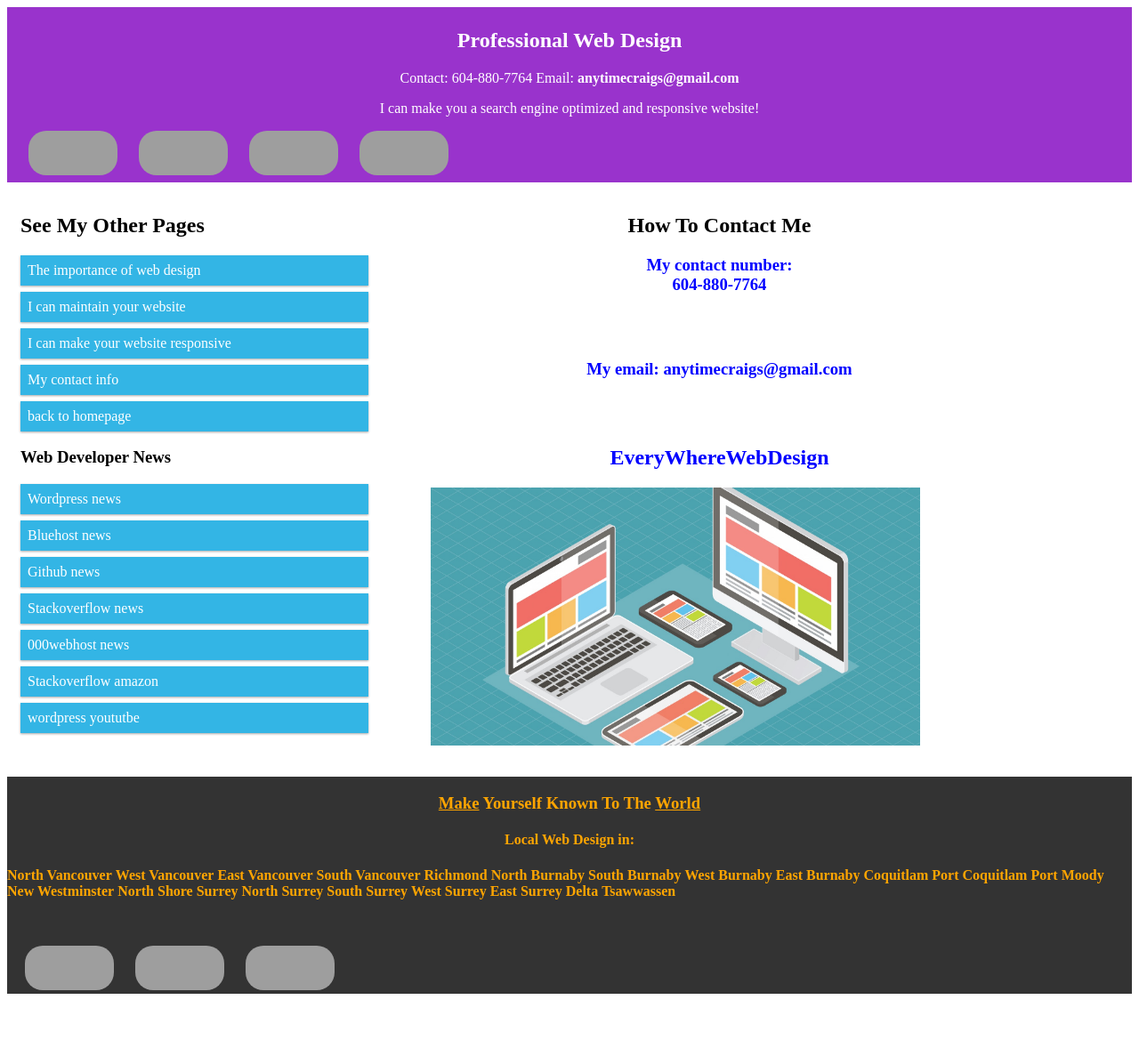
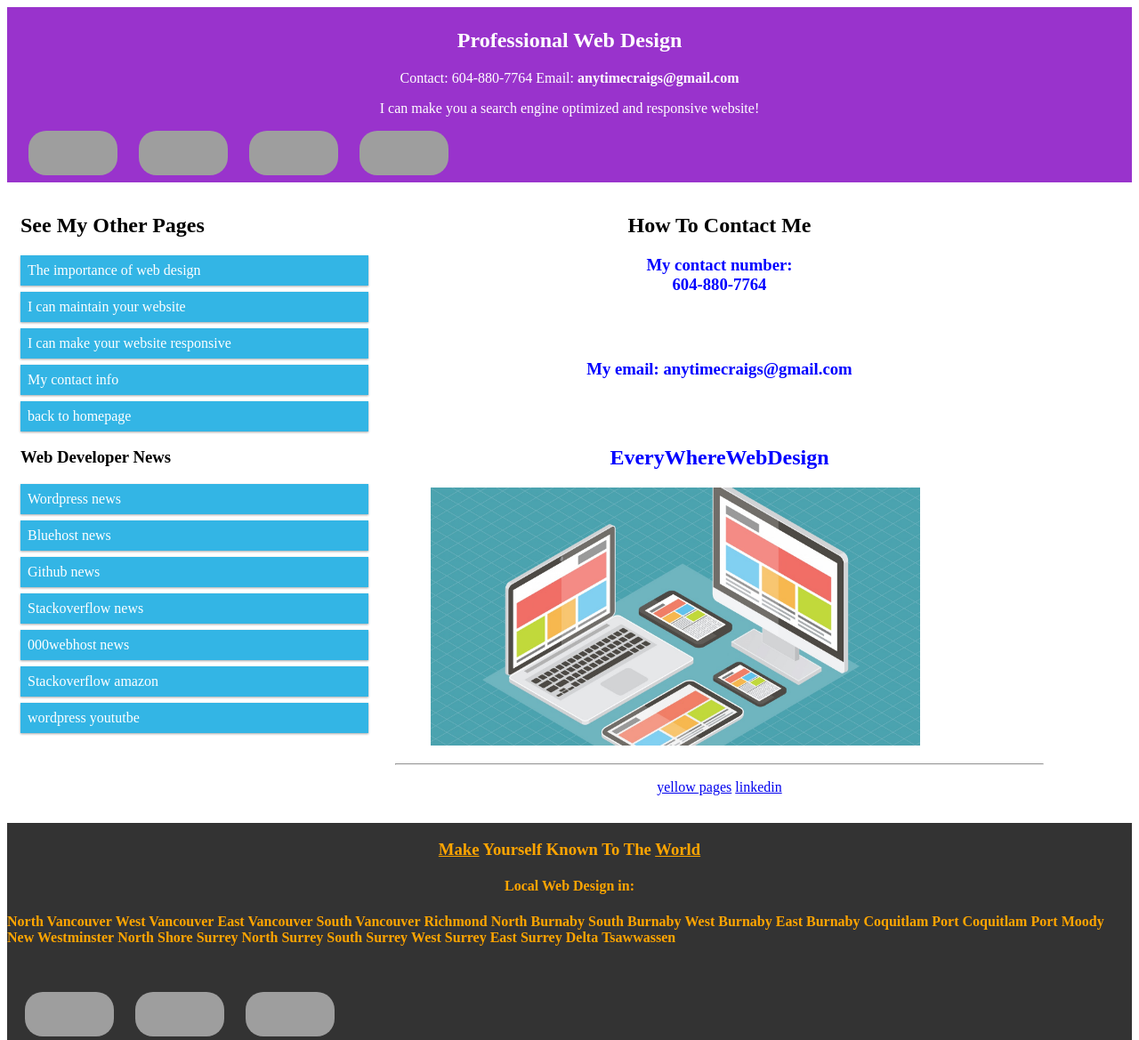
Before and after one commit to kogamikirito/kogamikirito.github.io, a Jekyll site: the page contact info/index.html, which Jekyll copies as it is, in a window 1280 px wide, cut to the strip 0-1169 px from the top of the page. Shown: the whole strip at 89% size. Built offline with Jekyll 4.4.1, drawn with Linux system fonts in a browser that asks for light colours; before the commit the page ends 1117 px from its top, so only the background shows below that; grey boxes are pictures that could not be loaded.

Commit message:
two links

```diff
--- a/contact info/index.html
+++ b/contact info/index.html
@@ -232,6 +232,12 @@ nav{list-style-type:none;}
 <img itemprop="image" src="http://kogamikirito.github.io/images/webdesign.png" class="type" alt="web design" width="550" height="400" border="0"/>
    </figure>
 
+    <hr>
+    <p style="text-align:center;">
+      <a href="https://www.yellowpages.ca/bus/British-Columbia/Port-Coquitlam/Everywhere-Web-Design/101683622.html?what=web+design&where=Port+Coquitlam%2C+BC&useContext=true">yellow pages</a>
+        <a href="http://linkedin.com">linkedin</a>
+    </p>
+
 
 </section>
 
```
